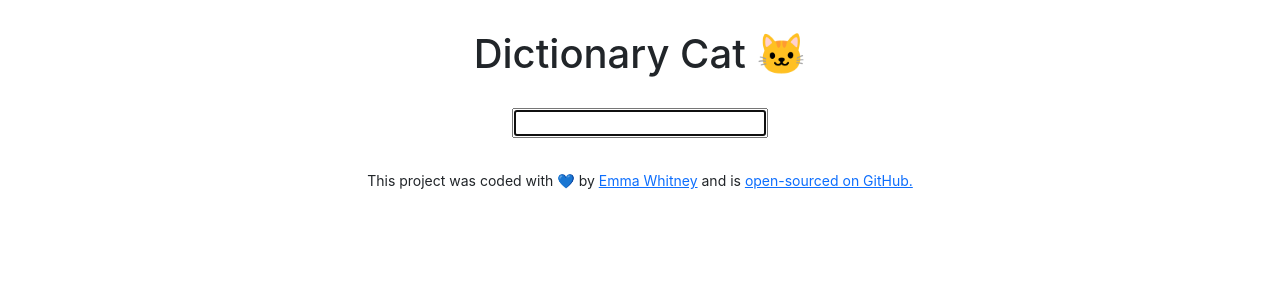
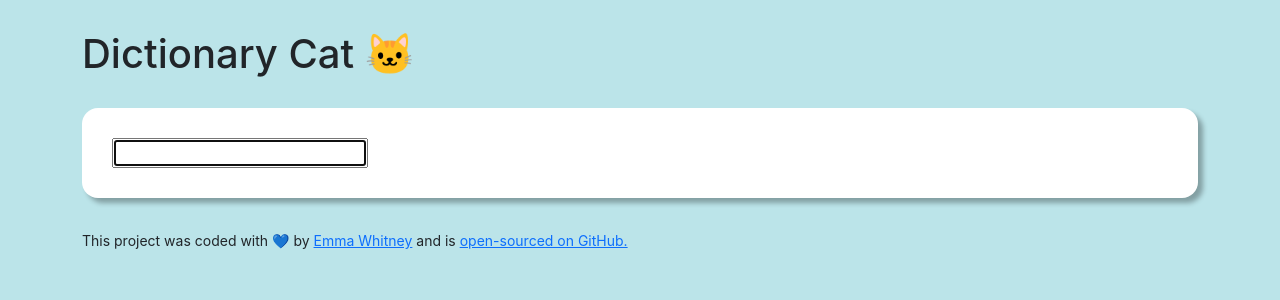
Before and after one commit to EmLu26/react-dictionary-app, a React (Create React App) app: page / in a window 1280 px wide. Shown: the top 300 px of the page. Built offline with nearby package versions, Linux system fonts and the light colour scheme.

Commit message:
Added Example component

```diff
--- a/src/App.css
+++ b/src/App.css
@@ -1,5 +1,5 @@
-.App {
-  text-align: center;
+body {
+  background: #bbe4e9;
 }
 
 .App-header,
--- a/src/Dictionary.css
+++ b/src/Dictionary.css
@@ -0,0 +1,7 @@
+.Dictionary section {
+  background: white;
+  padding: 30px;
+  border-radius: 16px;
+  box-shadow: 5px 5px 5px rgba(0, 0, 0, 0.3);
+  margin: 20px 0px;
+}
--- a/src/Dictionary.js
+++ b/src/Dictionary.js
@@ -28,9 +28,15 @@ export default function Dictionary() {
 
   return (
     <div className="Dictionary">
-      <form onSubmit={search}>
-        <input type="search" autoFocus={true} onChange={handleKeywordChange} />
-      </form>
+      <section>
+        <form onSubmit={search}>
+          <input
+            type="search"
+            autoFocus={true}
+            onChange={handleKeywordChange}
+          />
+        </form>
+      </section>
       <Results results={results} />
     </div>
   );
--- /dev/null
+++ b/src/Example.js
@@ -0,0 +1,13 @@
+import React from "react";
+
+export default function Example(props) {
+  if (props.example) {
+    return (
+      <div className="Example">
+        <em>"{props.example}."</em>
+      </div>
+    );
+  } else {
+    return null;
+  }
+}
--- a/src/Meaning.js
+++ b/src/Meaning.js
@@ -1,4 +1,5 @@
 import React from "react";
+import Example from "./Example";
 import Synonyms from "./Synonyms";
 import Antonyms from "./Antonyms";
 
@@ -10,7 +11,7 @@ export default function Meaning(props) {
       <p>
         <strong> Definition: {props.meanings.definition} </strong>
         <br />
-        <em> "{props.meanings.example}" </em>
+        <Example example={props.meanings.example} />
         <small>
           <div>
             <Synonyms synonyms={props.meanings.synonyms} />
--- a/src/Results.js
+++ b/src/Results.js
@@ -6,14 +6,15 @@ export default function Results(props) {
   if (props.results) {
     return (
       <div className="Results">
-        <h2>{props.results.word}</h2>
-        <em> {props.results.phonetic} </em>
-        <br />
+        <section>
+          <h2>{props.results.word}</h2>
+          <em> {props.results.phonetic} </em>
+        </section>
         {props.results.meanings.map(function (meanings, index) {
           return (
-            <div key={index}>
+            <section key={index}>
               <Meaning meanings={meanings} />
-            </div>
+            </section>
           );
         })}
       </div>
```
